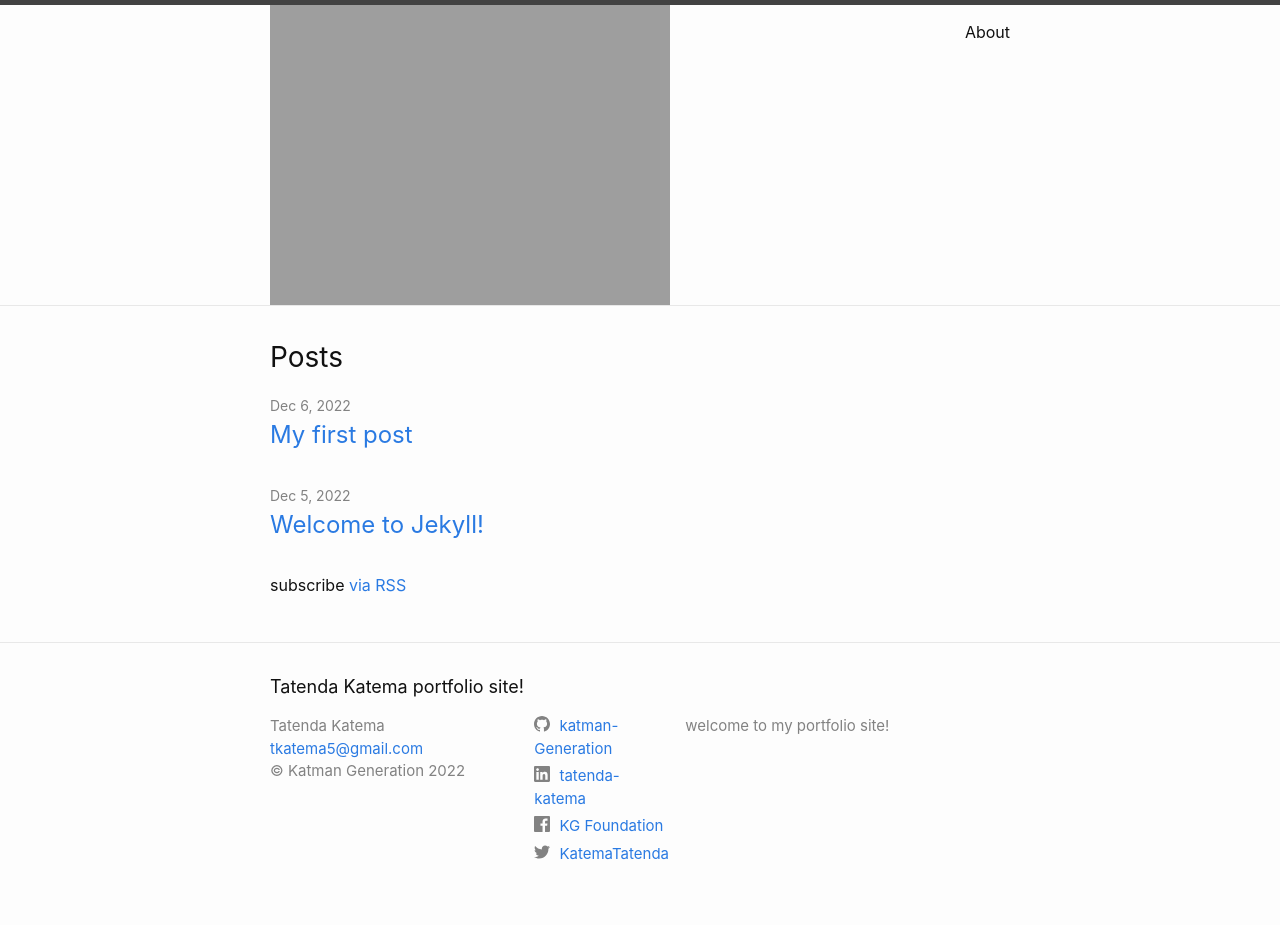
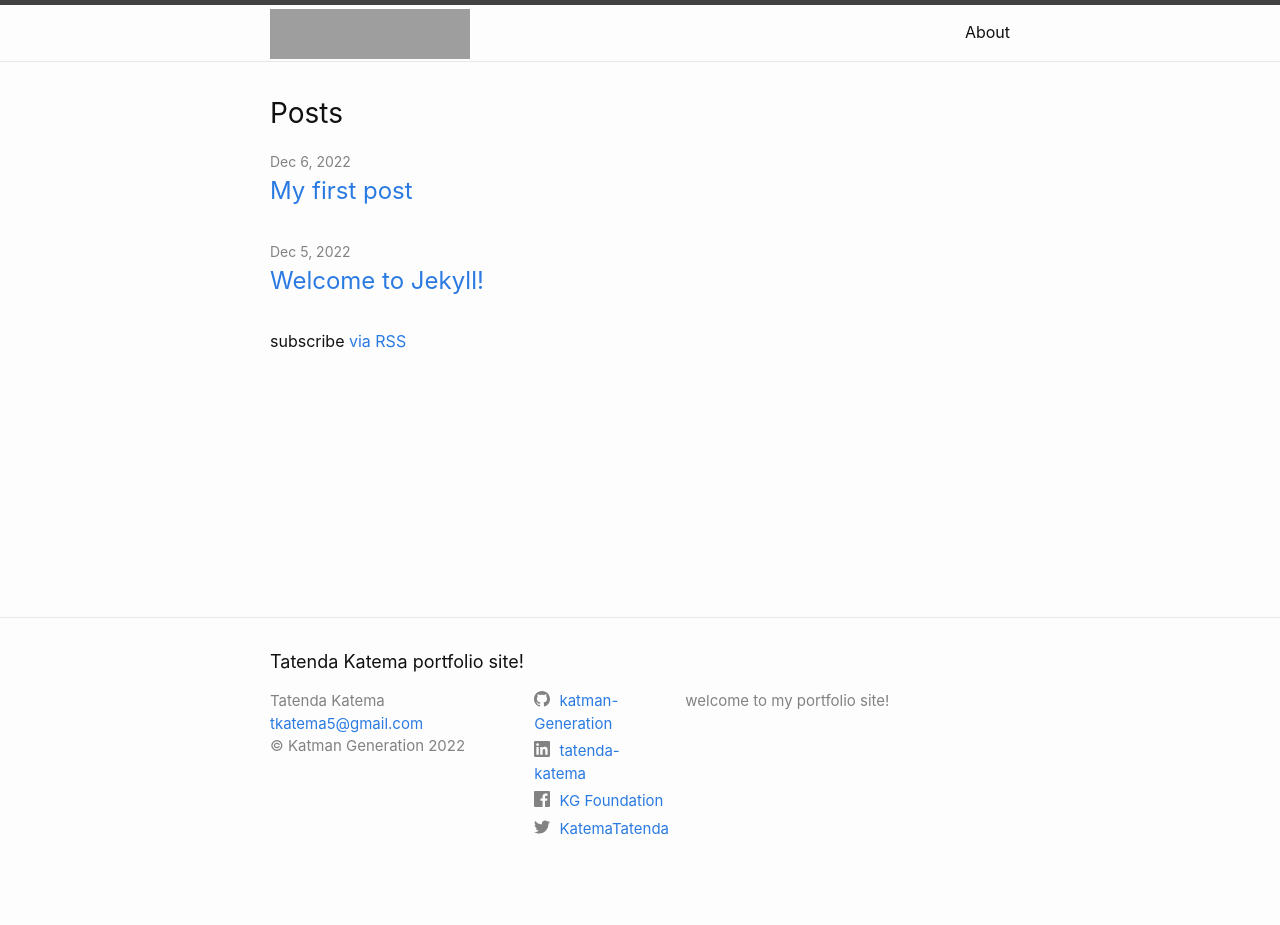
Before and after one commit to katman-Generation/my_blog, a Jekyll site: the page built from index.markdown, in a window 1280 px wide. Built offline with Jekyll 4.4.1, drawn with Linux system fonts in a browser that asks for light colours; after the commit the page ends 900 px from its top, so only the background shows below that.

Commit message:
completed all branding activities

```diff
--- a/_includes/header.html
+++ b/_includes/header.html
@@ -10,7 +10,7 @@
     <!-- Custom: add title or title-logo-->
     <a class="site-title" rel="author" href="{{ "/" | relative+url }}">
       {%- if site.title-logo -%}
-        <img src="{{ site.title-logo | reletive_url }}" alt="{{ site.title | escape }}"></img>
+        <img src="{{ site.title-logo | reletive_url }}" alt="{{ site.title | escape }}" width="200" height="50"> </img>
         {%- else -%}
           {{ site.title | escape }}
       {%- endif -%}
```
